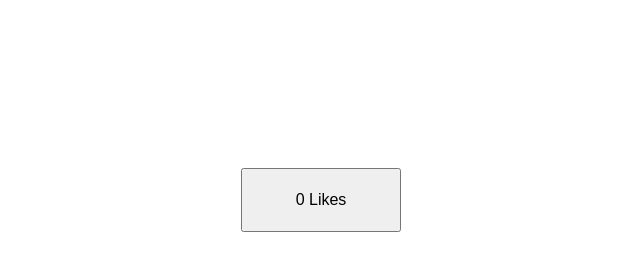
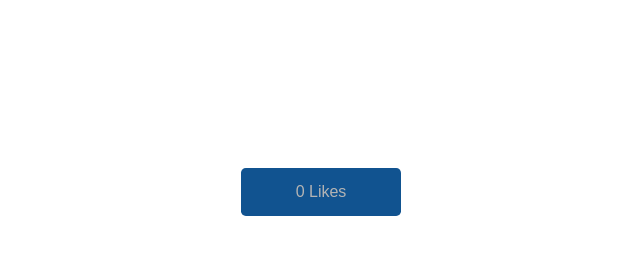
Before and after one commit to gmaniago/jquery-like-button, a website: page index.html in a window 1280 px wide. Shown: the whole page, without its empty margins (319-959 px from the left). Drawn offline with nearby package versions, Linux system fonts and the light colour scheme; a web font is replaced by a local one.

Commit message:
added css styling to button

```diff
--- a/scripts/main.js
+++ b/scripts/main.js
@@ -19,6 +19,4 @@ function addClick(){
 	}
 }
 
-
-
 }
--- a/styles/main.sass.sass.css
+++ b/styles/main.sass.sass.css
@@ -3,8 +3,12 @@
   width: 10em;
   font-family: Coda, Arial, sans-serif;
   font-size: 1em;
-  height: 4em;
-  margin-top: 10em; }
+  height: 3em;
+  margin-top: 10em;
+  border: none;
+  color: #B4B4B4;
+  background: #115390;
+  border-radius: .3em; }
 
 .wrapper {
   text-align: center; }
--- a/styles/main.scss
+++ b/styles/main.scss
@@ -3,8 +3,12 @@
 	width: 10em;
 	font-family: Coda, Arial, sans-serif;
 	font-size: 1em;
-	height: 4em;
+	height: 3em;
 	margin-top: 10em;
+	border: none;
+	color: #B4B4B4;
+	background: #115390;
+	border-radius: .3em;
 }
 
 .wrapper {
```
Also changed, not shown: 1 other file.
